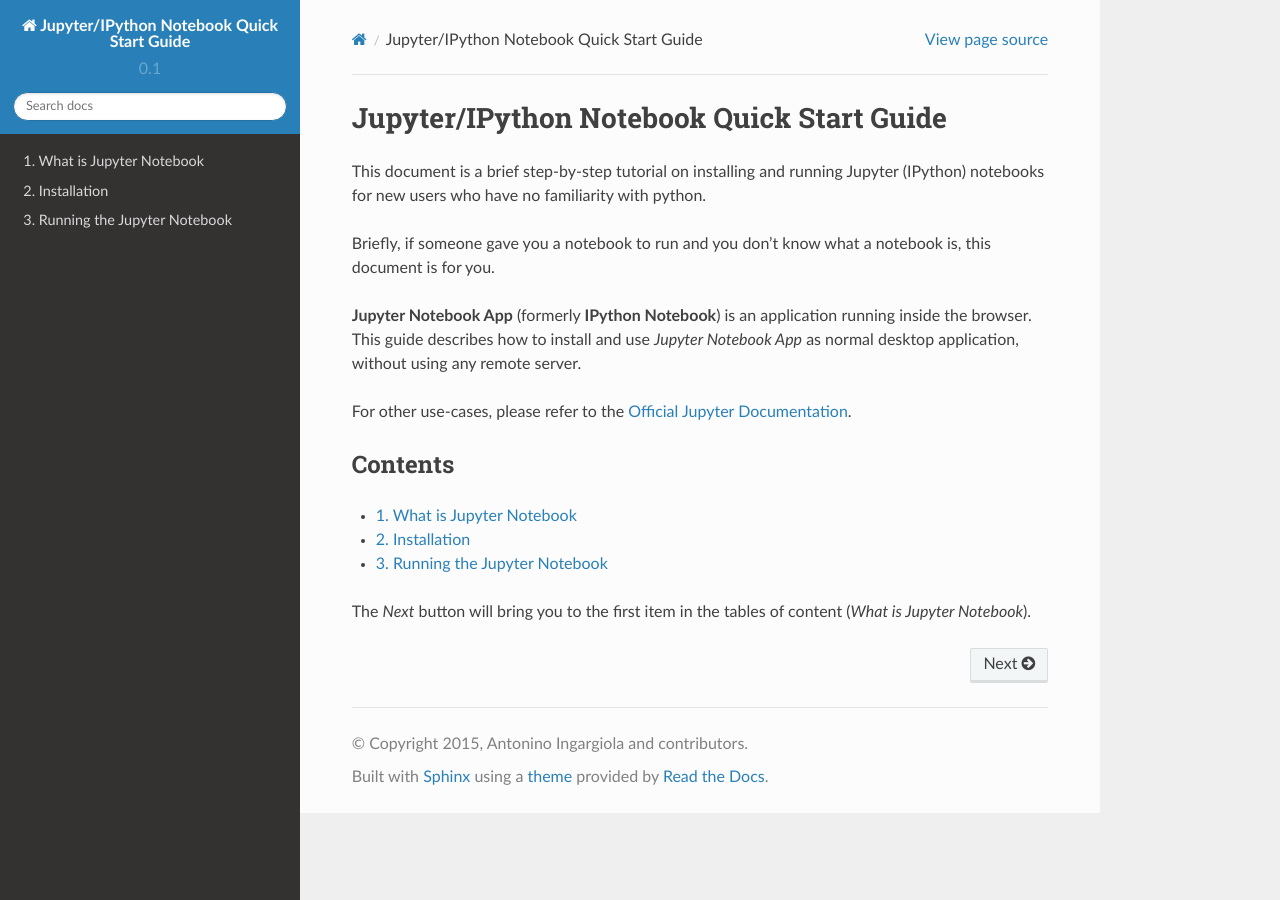
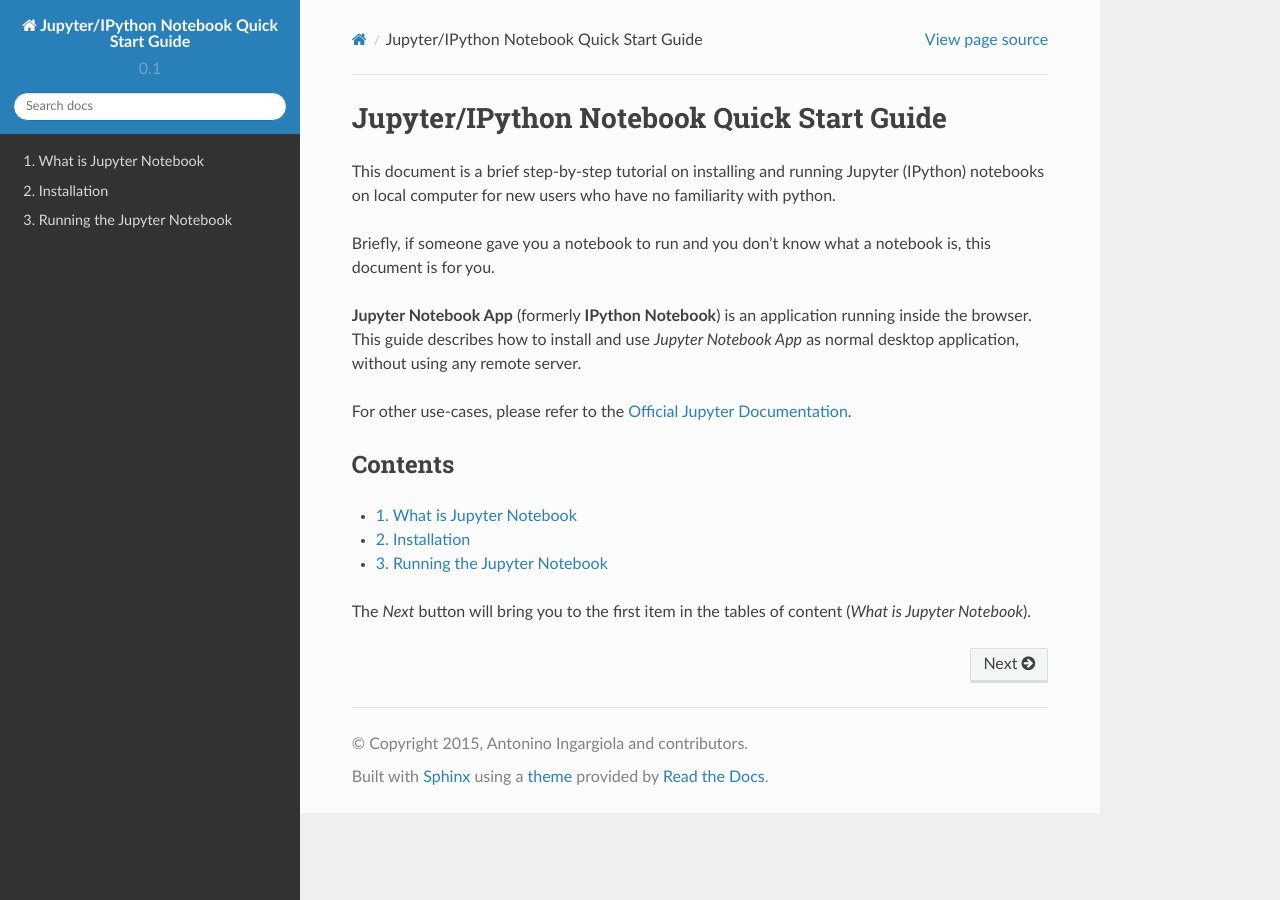
Before and after one commit to tritemio/jupyter_notebook_beginner_guide, a Sphinx documentation site: the page built from docs/index.rst, in a window 1280 px wide. Built offline with Sphinx 7.4.7 and the Read the Docs theme 2.0.0, drawn with Linux system fonts in a browser that asks for light colours.

Commit message:
Update index.rst

```diff
--- a/docs/index.rst
+++ b/docs/index.rst
@@ -7,7 +7,7 @@
 ==========================================
 
 This document is a brief step-by-step tutorial on installing and running
-Jupyter (IPython) notebooks for new users who have no familiarity with python.
+Jupyter (IPython) notebooks on local computer for new users who have no familiarity with python.
 
 Briefly, if someone gave you a notebook to run and you don't know what
 a notebook is, this document is for you.
```
